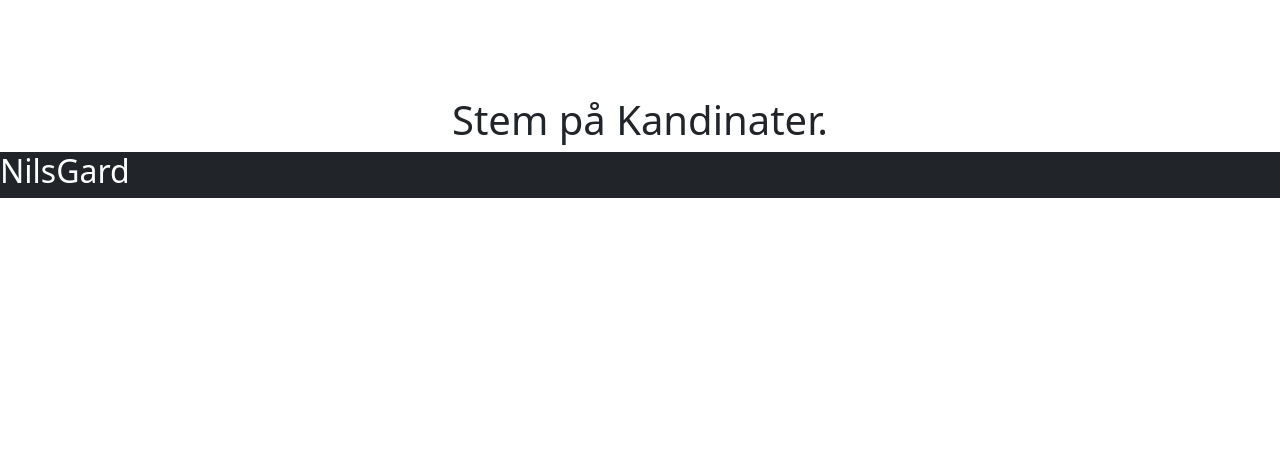
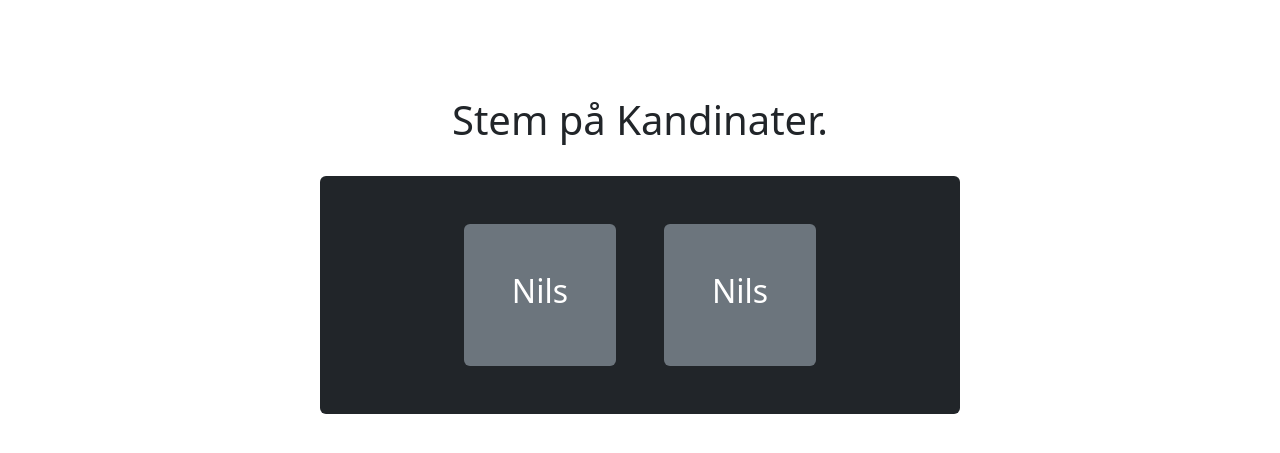
Before and after one commit to alegundah/valgsystem-bakka, a Django app: page /vote/ in a window 1280 px wide. Shown: the top 453 px of the page. Run offline with Django 5.2, Linux system fonts and the light colour scheme.

Commit message:
fixed basic layout, needs minor tweaks

```diff
--- a/vote/templates/vote/kandidat.html
+++ b/vote/templates/vote/kandidat.html
@@ -12,12 +12,12 @@
 <br />
 <br />
 <h1 class="text-center pt-5">Stem på Kandinater.</h1>
-
+<br />
 <div
-	class="d-flex justify-content-start bg-dark text_white min-vh-90"
+	class="d-flex justify-content-center bg-dark text_white py-5 rounded mx-auto gap-5 w-50 align-items-center"
 >
 	<div
-		class="d-flex justify-content-start bg-dark text-white"
+		class="d-flex justify-content-start text-white text-center gap bg-secondary align-items-center py-5 px-5 rounded"
 	>
 		<!--! LEGG PÅ BILDE -->
 
@@ -29,14 +29,14 @@
 	</div>
 
 	<div
-		class="d-flex justify-content-start bg-dark text-white"
+		class="d-flex justify-content-start text-white text-center gap bg-secondary align-items-center py-5 px-5 rounded"
 	>
 		<!--! LEGG PÅ BILDE -->
 		<img
 			src=""
 			alt=""
 		/>
-		<h2>Gard</h2>
+		<h2>Nils</h2>
 	</div>
 </div>
 
```
